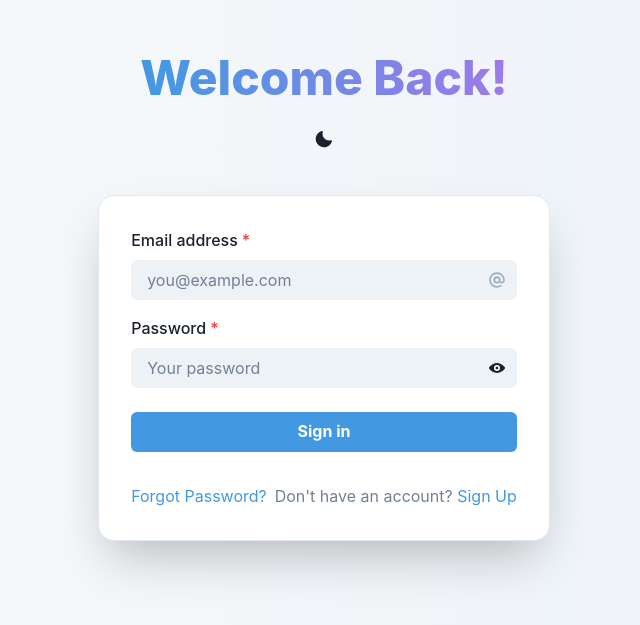
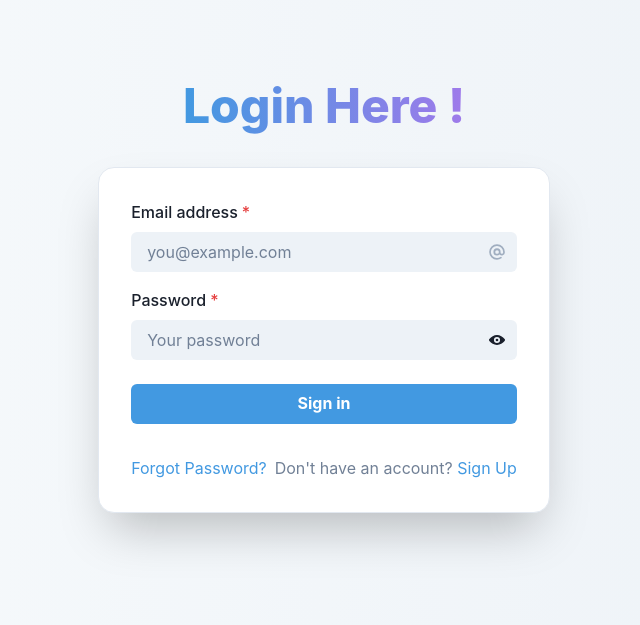
Before and after one commit to starlordamit/Creatorsmeladatamanagement, a Next.js app: page /auth/Login in a window 1280 px wide. Shown: the part 105-730 px from the top of the page, without its empty margins (316-956 px from the left). Built offline with nearby package versions, Linux system fonts and the light colour scheme.

Commit message:
first commit

```diff
--- a/src/pages/auth/Login.js
+++ b/src/pages/auth/Login.js
@@ -103,16 +103,9 @@ export default function Login() {
               bgClip="text"
               fontWeight="extrabold"
             >
-              Welcome Back!
+             Login Here !
             </Heading>
-            <IconButton
-              aria-label="Toggle dark mode"
-              icon={colorMode === 'light' ? <MoonIcon /> : <SunIcon />}
-              onClick={toggleColorMode} // Toggles between light and dark modes
-              variant="ghost"
-              size="lg"
-              alignSelf="center"
-            />
+
           </Stack>
           <Box
             rounded={'2xl'}
--- a/src/pages/auth/Reset.js
+++ b/src/pages/auth/Reset.js
@@ -32,11 +32,13 @@ export default function ResetPassword() {
   const [successMessage, setSuccessMessage] = useState('')
   const [isLoading, setIsLoading] = useState(false)
   const router = useRouter()
+
   const { token } = router.query // Get the token from the URL query
 
   useEffect(() => {
     if (!token) {
-      setError('Token is missing or invalid.')
+      <></>
+      // setError('Token is missing or invalid.')
     }
   }, [token])
 
@@ -61,7 +63,7 @@ export default function ResetPassword() {
         router.push('/auth/Login')
       }, 3000) // Redirect to login after 3 seconds
     } catch (err) {
-      setError(err.response?.data?.error || 'An unexpected error occurred. Please try again.')
+      setError(err.response?.data?.error || 'Token Expired try Again with new link')
     } finally {
       setIsLoading(false)
     }
```
